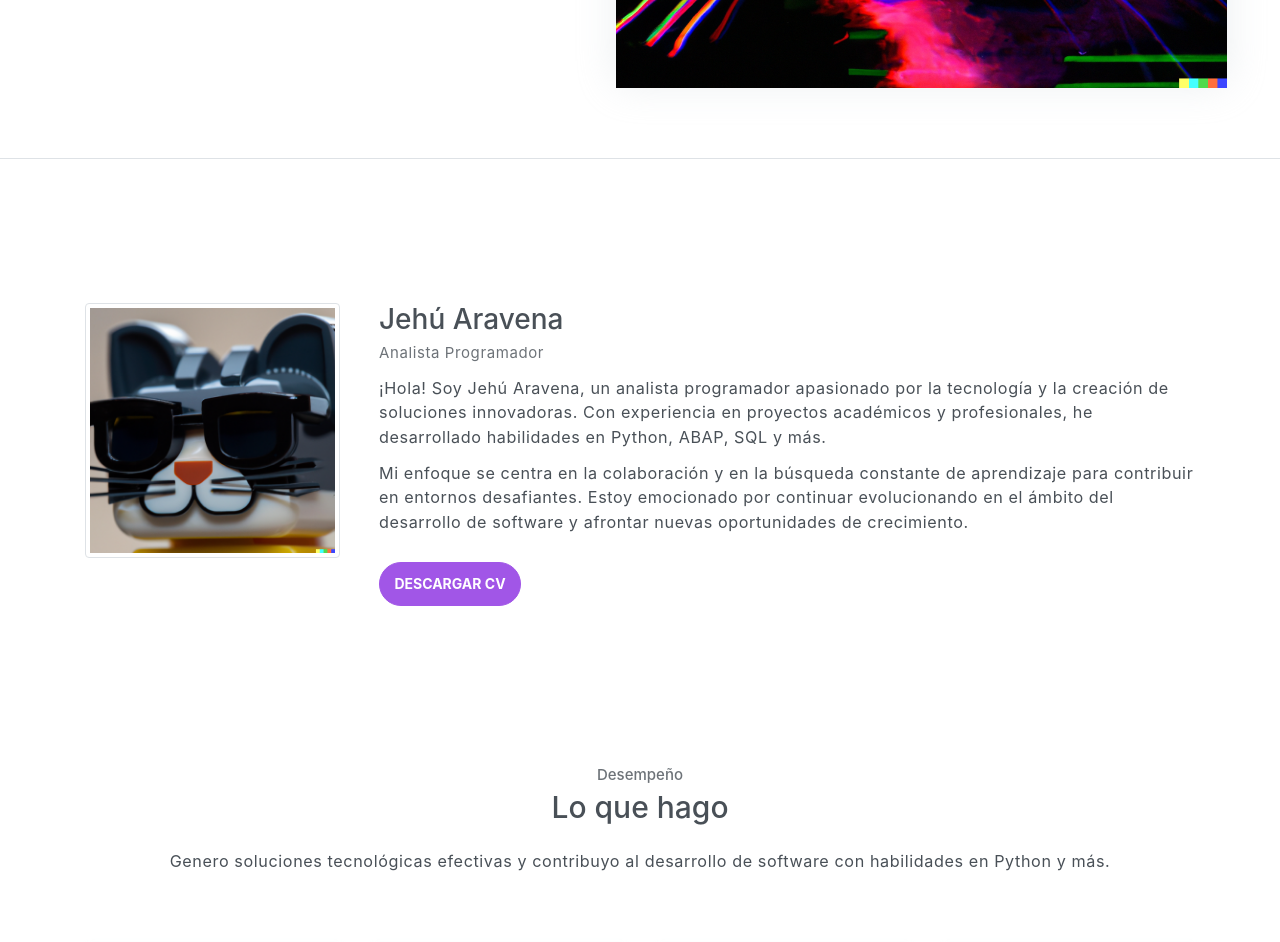
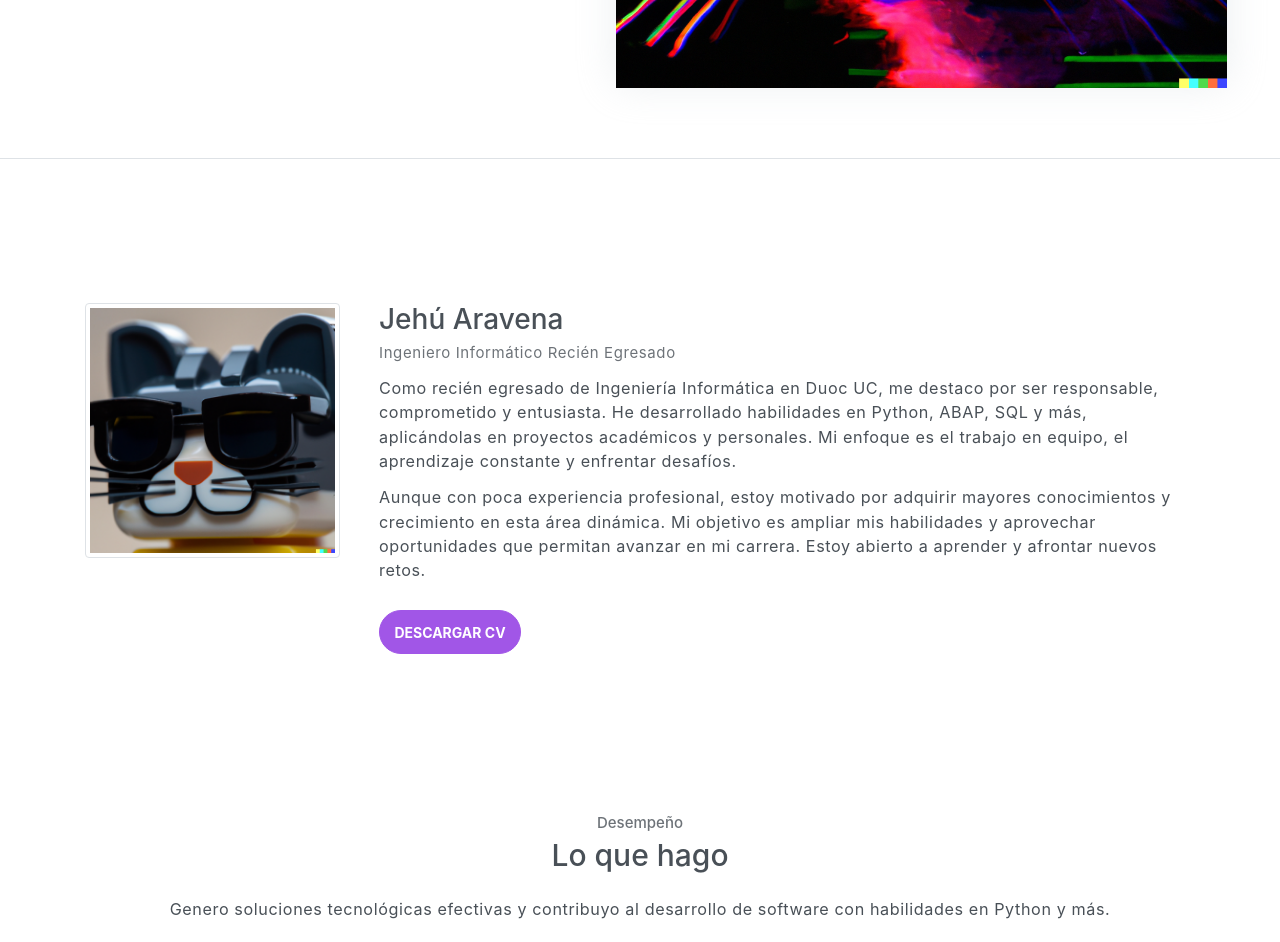
Before and after one commit to JehuAravena/PortafolioWeb, a website: page steller/public_html/index.html in a window 1280 px wide. Shown: the part 593-1535 px from the top of the page. Drawn offline with Linux system fonts and the light colour scheme.

Commit message:
informacion actualizada

```diff
--- a/steller/public_html/index.html
+++ b/steller/public_html/index.html
@@ -31,7 +31,7 @@
         <a class="navbar-brand nav-link" href="#home">
           <div class="header-left" style="margin: 0%">
             <h1 class="nombre">Jehú Aravena</h1>
-            <p class="profession">/Analista programador</p>
+            <p class="profession">/ Ingeniero en Informática</p>
           </div>
         </a>
         <button
@@ -84,7 +84,7 @@
         <div class="infos">
           <h6 class="subtitle">Hola, soy</h6>
           <h6 class="title">Jehú Aravena</h6>
-          <p>Analista Programador</p>
+          <p>Ingeniero en Informática</p>
 
           <div class="buttons pt-3">
             <button class="btn btn-primary rounded animar">CONTRÁTAME</button>
@@ -154,18 +154,20 @@
           </div>
           <div class="pl-md-4 col-md-9">
             <h6 class="title">Jehú Aravena</h6>
-            <p class="subtitle">Analista Programador</p>
+            <p class="subtitle">Ingeniero Informático Recién Egresado</p>
             <p>
-              ¡Hola! Soy Jehú Aravena, un analista programador apasionado por la
-              tecnología y la creación de soluciones innovadoras. Con
-              experiencia en proyectos académicos y profesionales, he
-              desarrollado habilidades en Python, ABAP, SQL y más.
+              Como recién egresado de Ingeniería Informática en Duoc UC, me
+              destaco por ser responsable, comprometido y entusiasta. He
+              desarrollado habilidades en Python, ABAP, SQL y más, aplicándolas
+              en proyectos académicos y personales. Mi enfoque es el trabajo en
+              equipo, el aprendizaje constante y enfrentar desafíos.
             </p>
             <p>
-              Mi enfoque se centra en la colaboración y en la búsqueda constante
-              de aprendizaje para contribuir en entornos desafiantes. Estoy
-              emocionado por continuar evolucionando en el ámbito del desarrollo
-              de software y afrontar nuevas oportunidades de crecimiento.
+              Aunque con poca experiencia profesional, estoy motivado por
+              adquirir mayores conocimientos y crecimiento en esta área
+              dinámica. Mi objetivo es ampliar mis habilidades y aprovechar
+              oportunidades que permitan avanzar en mi carrera. Estoy abierto a
+              aprender y afrontar nuevos retos.
             </p>
             <button class="btn btn-primary rounded mt-3 descargar">
               DESCARGAR CV
@@ -256,7 +258,7 @@
               <div
                 class="progress-bar bg-primary"
                 role="progressbar"
-                style="width: 15%"
+                style="width: 10%"
                 aria-valuenow="25"
                 aria-valuemin="0"
                 aria-valuemax="100"
@@ -286,7 +288,7 @@
               <div
                 class="progress-bar bg-primary"
                 role="progressbar"
-                style="width: 25%"
+                style="width: 35%"
                 aria-valuenow="25"
                 aria-valuemin="0"
                 aria-valuemax="100"
@@ -316,7 +318,7 @@
               <div
                 class="progress-bar bg-primary"
                 role="progressbar"
-                style="width: 35%"
+                style="width: 37%"
                 aria-valuenow="25"
                 aria-valuemin="0"
                 aria-valuemax="100"
@@ -625,7 +627,9 @@
                 <p>jehuaravenaa@gmail.com</p>
               </div>
             </div>
-            <div><p><br></p></div>
+            <div>
+              <p><br /></p>
+            </div>
           </div>
         </div>
       </div>
@@ -701,11 +705,5 @@
     <!-- steller js -->
     <script src="assets/js/steller.js"></script>
   </body>
-  <a
-    id="descarga"
-    href="#"
-    target="_blank"
-    style="display: none"
-    download
-  ></a>
+  <a id="descarga" href="#" target="_blank" style="display: none" download></a>
 </html>
```
Also changed, not shown: 1 other file.
